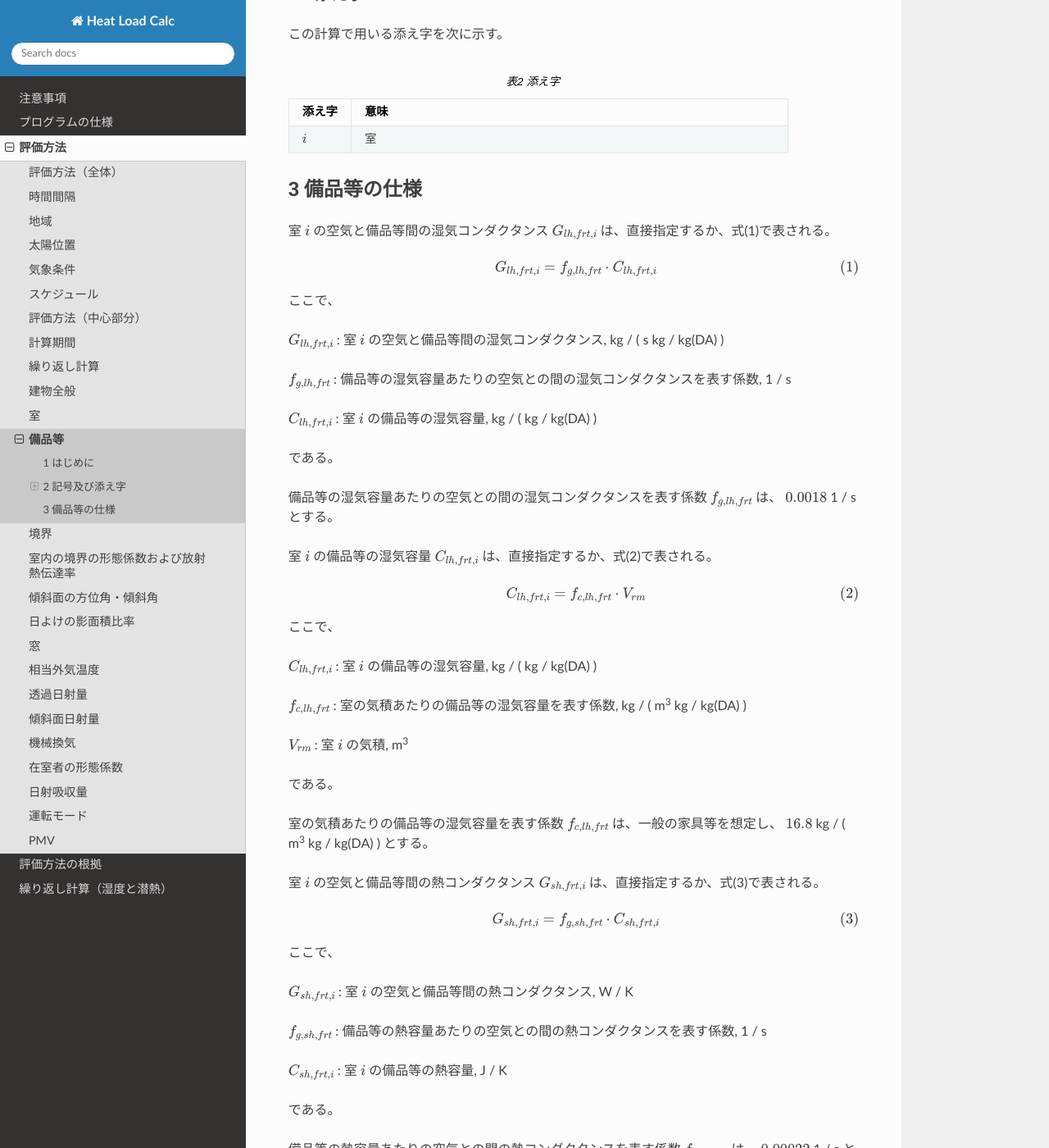
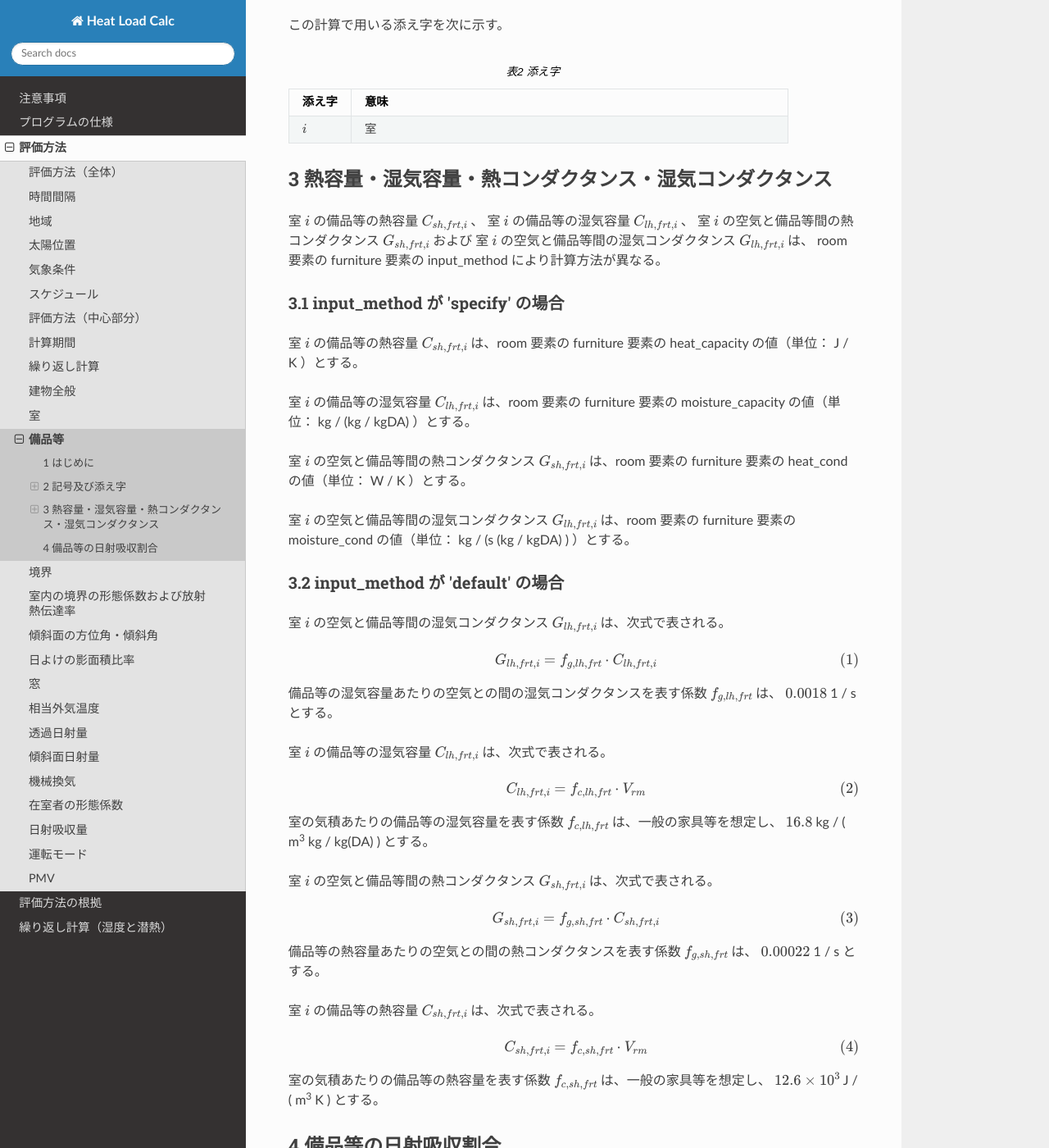
Before and after one commit to HC-Energy/hc-energy-doc-ja, a Sphinx documentation site: the page built from docs/source/contents/03_12_eval_furniture.rst, in a window 1280 px wide and 1400 px high, scrolled down 1235 px. Shown: the whole window at 82% size. Built offline with Sphinx 7.4.7 and the Read the Docs theme 2.0.0, drawn with Linux system fonts in a browser that asks for light colours; some of the changed text lies outside the part shown.

Commit message:
add description for solar absorption ratio

```diff
--- a/docs/source/contents/02_01_spec_input.rst
+++ b/docs/source/contents/02_01_spec_input.rst
@@ -341,6 +341,10 @@ moisture_capacity
 moisture_cond
     | 空気と備品等間の湿気コンダクタンスです。imput_method に specify が指定された場合のみ指定します。単位は kg / ( s ( kg / kg(DA)) ) です。
     | 数値（小数点型）で指定します。
+solar_absorption_ratio
+    | 室内に侵入した日射量のうち家具に吸収される割合を指定します。0以上1以下の数値（小数）とします。
+    | 家具に吸収されなかった日射は、室内側の境界表面にその面積に応じて吸収されます。
+    | この項目が指定されない場合は規定値として0.5が適用されます。
 
 ------------------------------------------------------------------------------------------------------------------------
 schedule 要素
--- a/docs/source/contents/03_12_eval_furniture.rst
+++ b/docs/source/contents/03_12_eval_furniture.rst
@@ -17,11 +17,8 @@
 
 本節の計算は、次の値を必要とする。
 
-    1. 備品等の指定方法（直接指定するか、室の気積から計算されたデフォルト値を仕様するか）
-    2. 室 |i| の空気と備品等間の湿気コンダクタンス :math:`G_{lh,frt,i}` (備品等の仕様を直接指定する場合)
-    3. 室 |i| の備品等の湿気容量 :math:`C_{lh,frt,i}` (備品等の仕様を直接指定する場合)
-    4. 室 |i| の空気と備品等間の熱コンダクタンス :math:`G_{sh,frt,i}` (備品等の仕様を直接指定する場合)
-    5. 室 |i| の備品等の熱容量 :math:`C_{sh,frt,i}` (備品等の仕様を直接指定する場合)
+    1. 入力ファイルにおける room 要素 の furniture 要素
+    2. 室 |i| の容積
 
 本節で示す計算の結果、次の値が得られる。
 
@@ -29,6 +26,7 @@
     2. 室 |i| の備品等の湿気容量 :math:`C_{lh,frt,i}`
     3. 室 |i| の空気と備品等間の熱コンダクタンス :math:`G_{sh,frt,i}`
     4. 室 |i| の備品等の熱容量 :math:`C_{sh,frt,i}`
+    5. 室 |i| の備品等の日射吸収割合 :math:`r_{sol,frt,i}`
 
 ------------------------------------------------------------------------------------------------------------------------
 2 記号及び添え字
@@ -71,8 +69,11 @@
     * - :math:`G_{sh,frt,i}`
       - 室 |i| の空気と備品等間の熱コンダクタンス
       - W / K
-    * - :math:`V_{rm}`
-      - 室 |i| の気積
+    * - :math:`r_{sol,frt,i}`
+      - 室 |i| の備品等の日射吸収割合
+      - －
+    * - :math:`V_{r,i}`
+      - 室 |i| の容積
       - |m3|
 
 ^^^^^^^^^^^^^^^^^^^^^^^^^^^^^^^^^^^^^^^^^^^^^^^^^^^^^^^^^^^^^^^^^^^^^^^^^^^^^^^^^^^^^^^^^^^^^^^^^^^^^^^^^^^^^^^^^^^^^^^^
@@ -92,10 +93,32 @@
 
 
 ------------------------------------------------------------------------------------------------------------------------
-3 備品等の仕様
+3 熱容量・湿気容量・熱コンダクタンス・湿気コンダクタンス
 ------------------------------------------------------------------------------------------------------------------------
 
-室 |i| の空気と備品等間の湿気コンダクタンス :math:`G_{lh,frt,i}` は、直接指定するか、式(1)で表される。
+室 |i| の備品等の熱容量 :math:`C_{sh,frt,i}` 、
+室 |i| の備品等の湿気容量 :math:`C_{lh,frt,i}` 、
+室 |i| の空気と備品等間の熱コンダクタンス :math:`G_{sh,frt,i}` および
+室 |i| の空気と備品等間の湿気コンダクタンス :math:`G_{lh,frt,i}` は、
+room 要素の furniture 要素の input_method により計算方法が異なる。
+
+^^^^^^^^^^^^^^^^^^^^^^^^^^^^^^^^^^^^^^^^^^^^^^^^^^^^^^^^^^^^^^^^^^^^^^^^^^^^^^^^^^^^^^^^^^^^^^^^^^^^^^^^^^^^^^^^^^^^^^^^
+3.1 input_method が 'specify' の場合
+^^^^^^^^^^^^^^^^^^^^^^^^^^^^^^^^^^^^^^^^^^^^^^^^^^^^^^^^^^^^^^^^^^^^^^^^^^^^^^^^^^^^^^^^^^^^^^^^^^^^^^^^^^^^^^^^^^^^^^^^
+
+室 |i| の備品等の熱容量 :math:`C_{sh,frt,i}` は、room 要素の furniture 要素の heat_capacity の値（単位： J / K ）とする。
+
+室 |i| の備品等の湿気容量 :math:`C_{lh,frt,i}` は、room 要素の furniture 要素の moisture_capacity の値（単位： kg / (kg / kgDA) ）とする。
+
+室 |i| の空気と備品等間の熱コンダクタンス :math:`G_{sh,frt,i}` は、room 要素の furniture 要素の heat_cond の値（単位： W / K ）とする。
+
+室 |i| の空気と備品等間の湿気コンダクタンス :math:`G_{lh,frt,i}` は、room 要素の furniture 要素の moisture_cond の値（単位： kg / (s (kg / kgDA) ) ）とする。
+
+^^^^^^^^^^^^^^^^^^^^^^^^^^^^^^^^^^^^^^^^^^^^^^^^^^^^^^^^^^^^^^^^^^^^^^^^^^^^^^^^^^^^^^^^^^^^^^^^^^^^^^^^^^^^^^^^^^^^^^^^
+3.2 input_method が 'default' の場合
+^^^^^^^^^^^^^^^^^^^^^^^^^^^^^^^^^^^^^^^^^^^^^^^^^^^^^^^^^^^^^^^^^^^^^^^^^^^^^^^^^^^^^^^^^^^^^^^^^^^^^^^^^^^^^^^^^^^^^^^^
+
+室 |i| の空気と備品等間の湿気コンダクタンス :math:`G_{lh,frt,i}` は、次式で表される。
 
 .. math::
     :nowrap:
@@ -104,19 +127,9 @@
         G_{lh,frt,i} = f_{g,lh,frt} \cdot C_{lh,frt,i} \tag{1}
     \end{align*}
 
-ここで、
-
-:math:`G_{lh,frt,i}` : 室 |i| の空気と備品等間の湿気コンダクタンス, kg / ( s kg / kg(DA) )
-
-:math:`f_{g,lh,frt}` : 備品等の湿気容量あたりの空気との間の湿気コンダクタンスを表す係数, 1 / s
-
-:math:`C_{lh,frt,i}` : 室 |i| の備品等の湿気容量, kg / ( kg / kg(DA) )
-
-である。
-
 備品等の湿気容量あたりの空気との間の湿気コンダクタンスを表す係数 :math:`f_{g,lh,frt}` は、 :math:`0.0018` 1 / s とする。
 
-室 |i| の備品等の湿気容量 :math:`C_{lh,frt,i}` は、直接指定するか、式(2)で表される。
+室 |i| の備品等の湿気容量 :math:`C_{lh,frt,i}` は、次式で表される。
 
 .. math::
     :nowrap:
@@ -125,19 +138,9 @@
         C_{lh,frt,i} = f_{c,lh,frt} \cdot V_{rm} \tag{2}
     \end{align*}
 
-ここで、
-
-:math:`C_{lh,frt,i}` : 室 |i| の備品等の湿気容量, kg / ( kg / kg(DA) )
-
-:math:`f_{c,lh,frt}` : 室の気積あたりの備品等の湿気容量を表す係数, kg / ( |m3| kg / kg(DA) )
-
-:math:`V_{rm}` : 室 |i| の気積, |m3|
-
-である。
-
 室の気積あたりの備品等の湿気容量を表す係数 :math:`f_{c,lh,frt}` は、一般の家具等を想定し、 :math:`16.8` kg / ( |m3| kg / kg(DA) ) とする。
 
-室 |i| の空気と備品等間の熱コンダクタンス :math:`G_{sh,frt,i}` は、直接指定するか、式(3)で表される。
+室 |i| の空気と備品等間の熱コンダクタンス :math:`G_{sh,frt,i}` は、次式で表される。
 
 .. math::
     :nowrap:
@@ -146,19 +149,9 @@
         G_{sh,frt,i} = f_{g,sh,frt} \cdot  C_{sh,frt,i} \tag{3}
     \end{align*}
 
-ここで、
-
-:math:`G_{sh,frt,i}` : 室 |i| の空気と備品等間の熱コンダクタンス, W / K
-
-:math:`f_{g,sh,frt}` : 備品等の熱容量あたりの空気との間の熱コンダクタンスを表す係数, 1 / s
-
-:math:`C_{sh,frt,i}` : 室 |i| の備品等の熱容量, J / K
-
-である。
-
 備品等の熱容量あたりの空気との間の熱コンダクタンスを表す係数 :math:`f_{g,sh,frt}` は、 :math:`0.00022` 1 / s とする。
 
-室 |i| の備品等の熱容量 :math:`C_{sh,frt,i}` は、直接指定するか、式(4)で表される。
+室 |i| の備品等の熱容量 :math:`C_{sh,frt,i}` は、次式で表される。
 
 .. math::
     :nowrap:
@@ -167,14 +160,12 @@
         C_{sh,frt,i} = f_{c,sh,frt} \cdot V_{rm} \tag{4}
     \end{align*}
 
-ここで、
+室の気積あたりの備品等の熱容量を表す係数 :math:`f_{c,sh,frt}` は、一般の家具等を想定し、 :math:`12.6 \times 10^3` J / ( |m3| K ) とする。
 
-:math:`C_{sh,frt,i}` : 室 |i| の備品等の熱容量, J / K
+------------------------------------------------------------------------------------------------------------------------
+4 備品等の日射吸収割合
+------------------------------------------------------------------------------------------------------------------------
 
-:math:`f_{c,sh,frt}` : 室の気積あたりの備品等の熱容量を表す係数, J / (|m3| K)
-
-:math:`V_{rm}` : 室 |i| の気積, |m3|
-
-である。
-
-室の気積あたりの備品等の熱容量を表す係数 :math:`f_{c,sh,frt}` は、一般の家具等を想定し、 :math:`12.6 \times 10^3` J / ( |m3| K ) とする。
+室 |i| の備品等の日射吸収割合 :math:`r_{sol,frt,i}` は、
+room 要素の furniture 要素の solar_absorption_ratio 要素が存在する場合はその値（単位：無次元）とし、
+要素が存在しない場合は、規定値の :math:`0.5` とする。
```
Also changed, not shown: docs/source/contents/03_11_eval_room.rst (+8 -4 lines).
